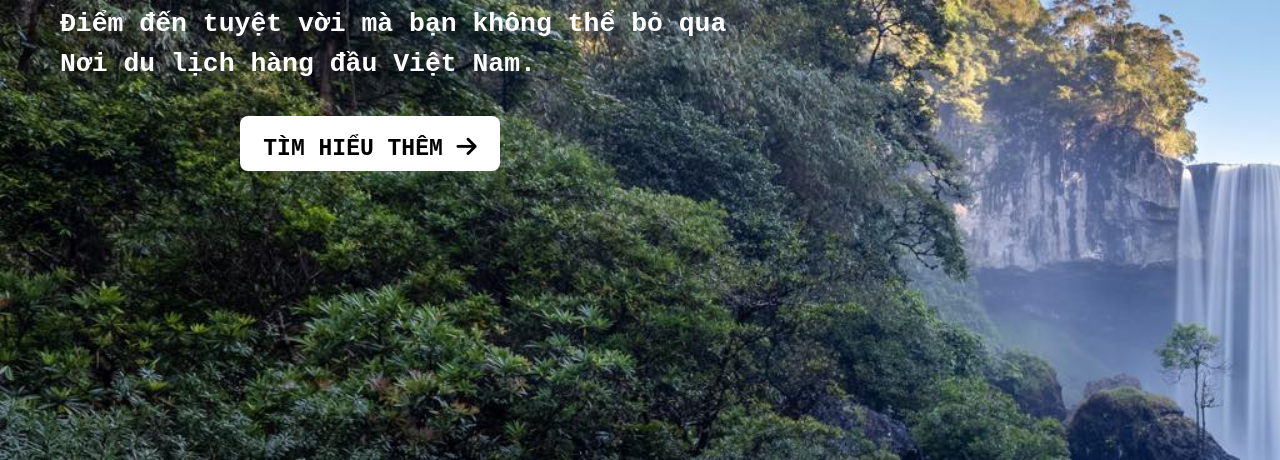
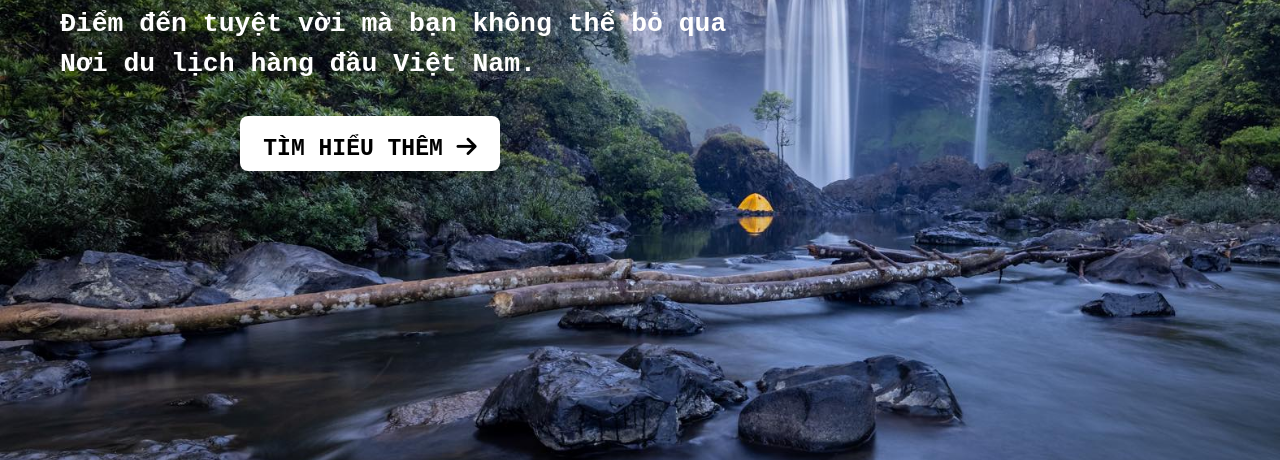
Before and after one commit to doanhquan2004/TayNguyenTravel, a plain HTML site: page index.html in a window 1280 px wide. Shown: the part 340-800 px from the top of the page. Drawn offline with Linux system fonts and the light colour scheme.

Commit message:
thay doi

```diff
--- a/css/style.css
+++ b/css/style.css
@@ -267,6 +267,11 @@ a:hover {
 	}
 }
 
+@media screen and (max-width: 1290px) {
+    .tong {
+		background-size: 130%;
+	}
+ }
 /* 1200 */
 @media screen and (max-width: 1200px) {
 	.tong {
```
